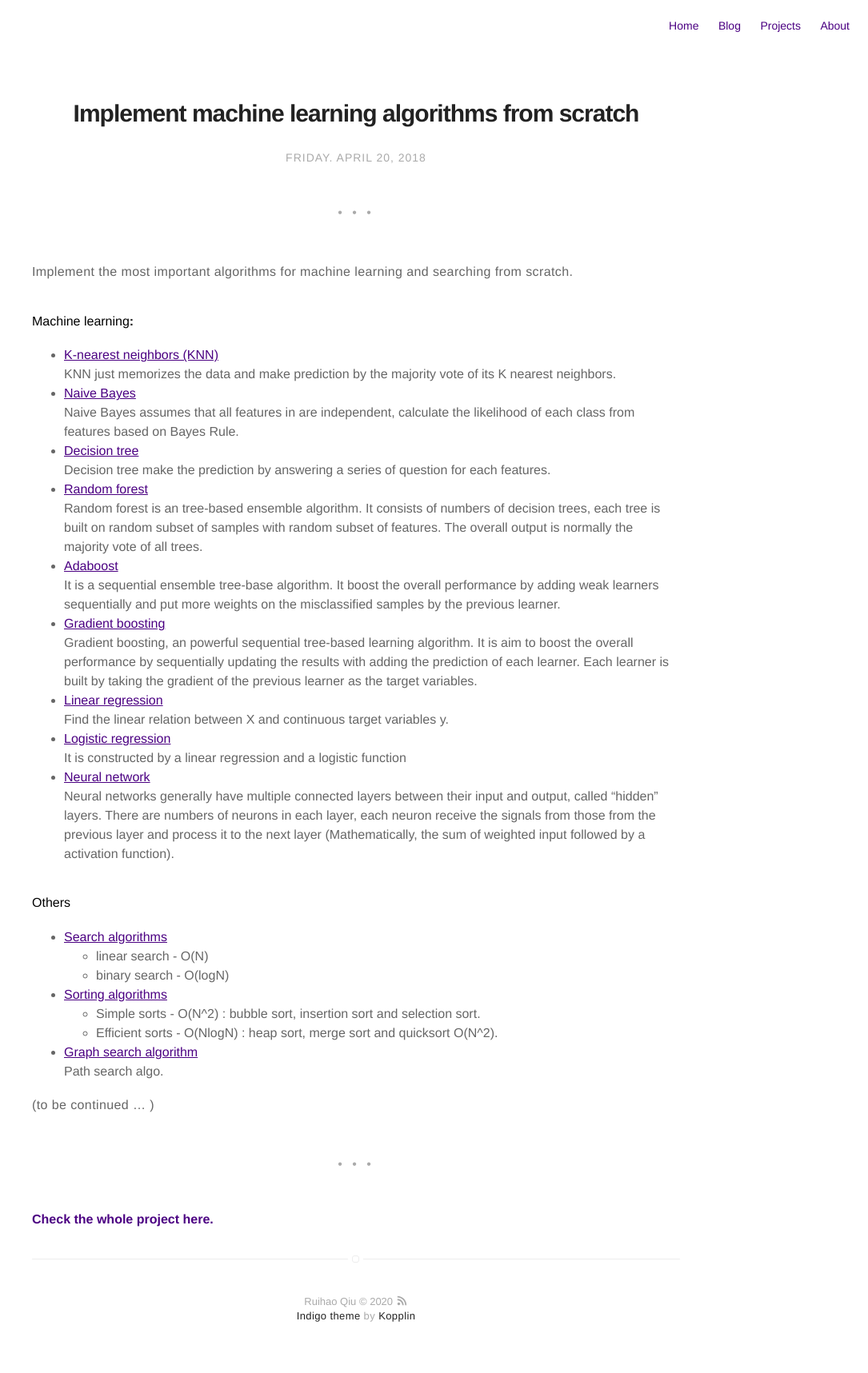
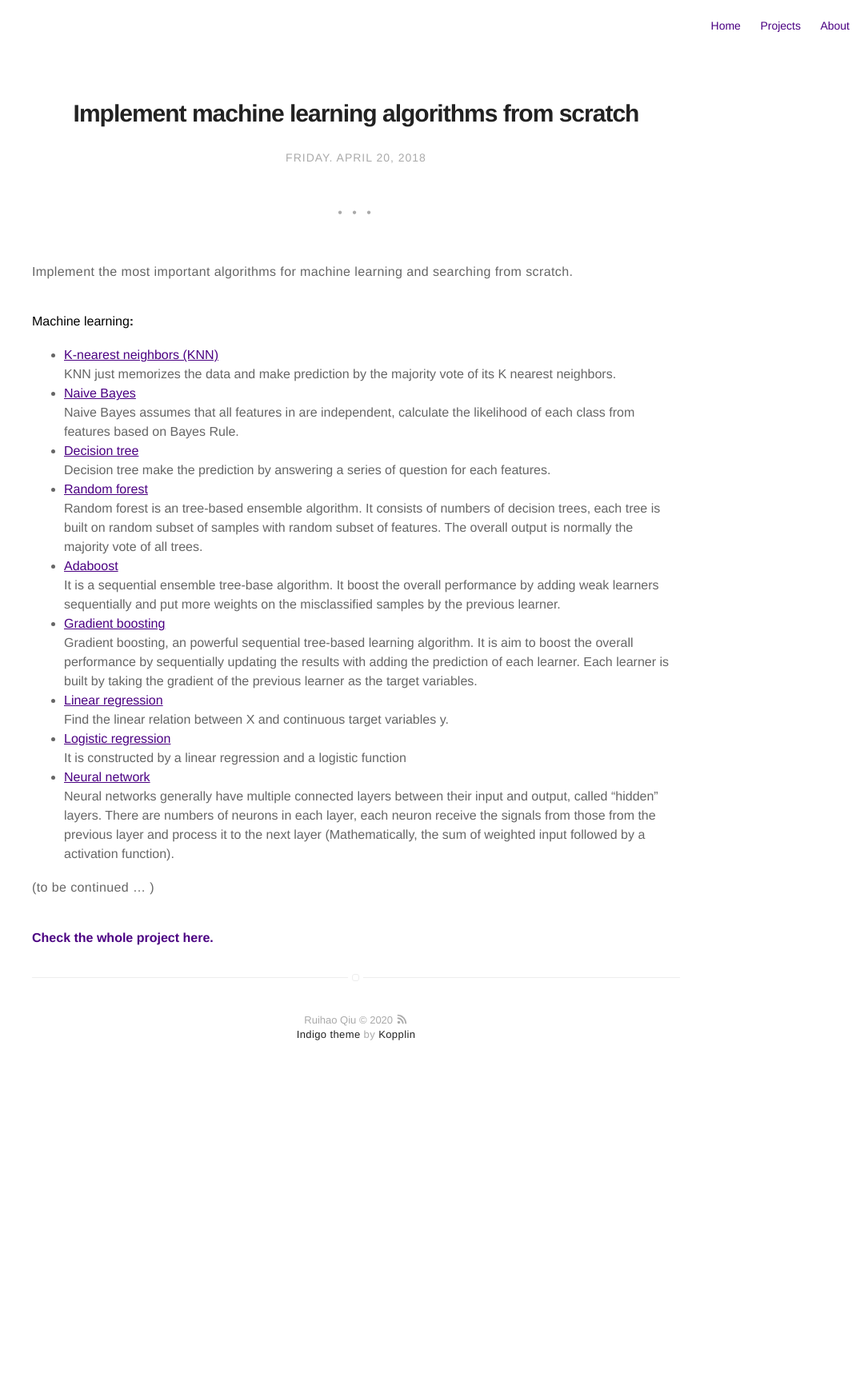
Before and after one commit to RuihaoQiu/RuihaoQiu.github.io, a Jekyll site: the page built from _posts/2018-04-20-implement-algorithms-from-scratch.markdown, in a window 1280 px wide. Shown: the whole page at 80% size, without its empty margins (195-1280 px from the left). Built offline with Jekyll 4.4.1, drawn with Linux system fonts in a browser that asks for light colours; after the commit the page ends 1365 px from its top, so only the background shows below that.

Commit message:
rm blog change projects

```diff
--- a/_config.yml
+++ b/_config.yml
@@ -81,7 +81,7 @@ projects: true
 
 # if you don't need "about" or "blog", comment them out below
 about: true
-blog: true
+#blog: true
 
 # do you want to show the "read time" of the posts?
 # read-time: true
--- a/_posts/2019-01-20-implement-algorithms-from-scratch.markdown
+++ b/_posts/2018-04-20-implement-algorithms-from-scratch.markdown
@@ -38,19 +38,6 @@ It is constructed by a linear regression and a logistic function
 - [Neural network](https://github.com/RuihaoQiu/Algorithms/blob/master/NeuralNetwork.ipynb)
 Neural networks generally have multiple connected layers between their input and output, called “hidden” layers. There are numbers of neurons in each layer, each neuron receive the signals from those from the previous layer and process it to the next layer (Mathematically, the sum of weighted input followed by a activation function).
 
-
-#### **Others**
-- [Search algorithms](https://github.com/RuihaoQiu/Algorithms/blob/master/Searching.ipynb)
-  - linear search - O(N)
-  - binary search - O(logN)
-- [Sorting algorithms](https://github.com/RuihaoQiu/Algorithms/blob/master/Sorting.ipynb)
-  - Simple sorts - O(N^2) : bubble sort, insertion sort and selection sort.
-  - Efficient sorts - O(NlogN) : heap sort, merge sort and quicksort O(N^2).
-- [Graph search algorithm](https://github.com/RuihaoQiu/Algorithms/blob/master/GraphSearchAlgorithm.ipynb)
-Path search algo.
-
 (to be continued … )
 
-<div class="breaker"></div>
-
 #### [Check the whole project here.](https://github.com/RuihaoQiu/Algorithms)
```
Also changed, not shown: _posts/2019-07-08-python-basics.markdown (deleted, +0 -41 lines), _posts/2019-07-08-python-for-data-engineering.markdown (added, +35 -0 lines).
